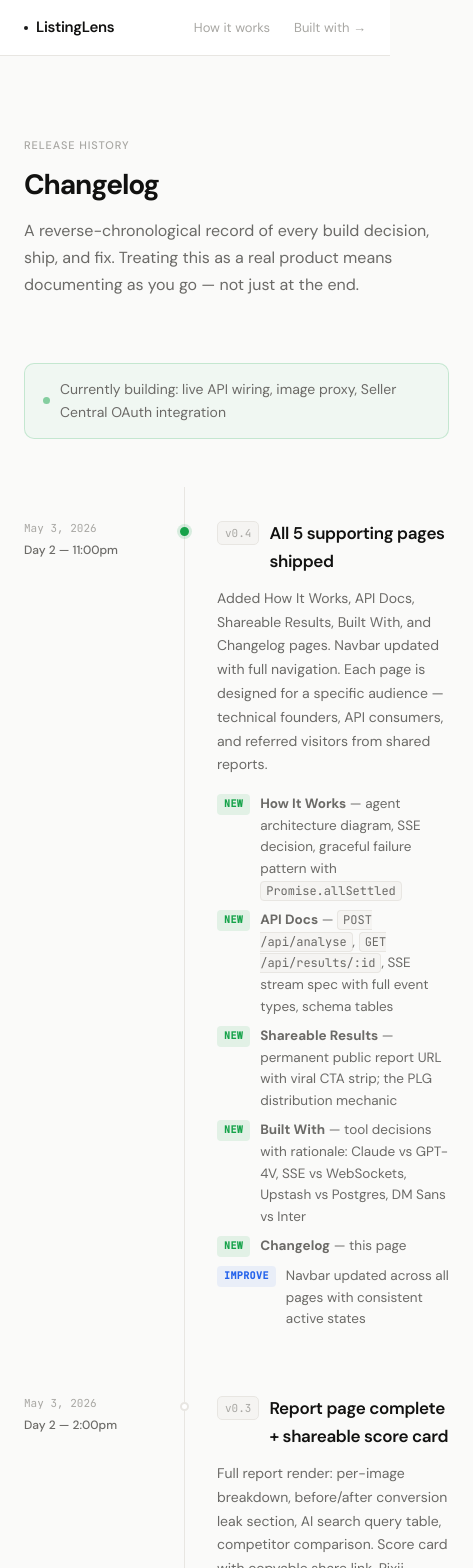
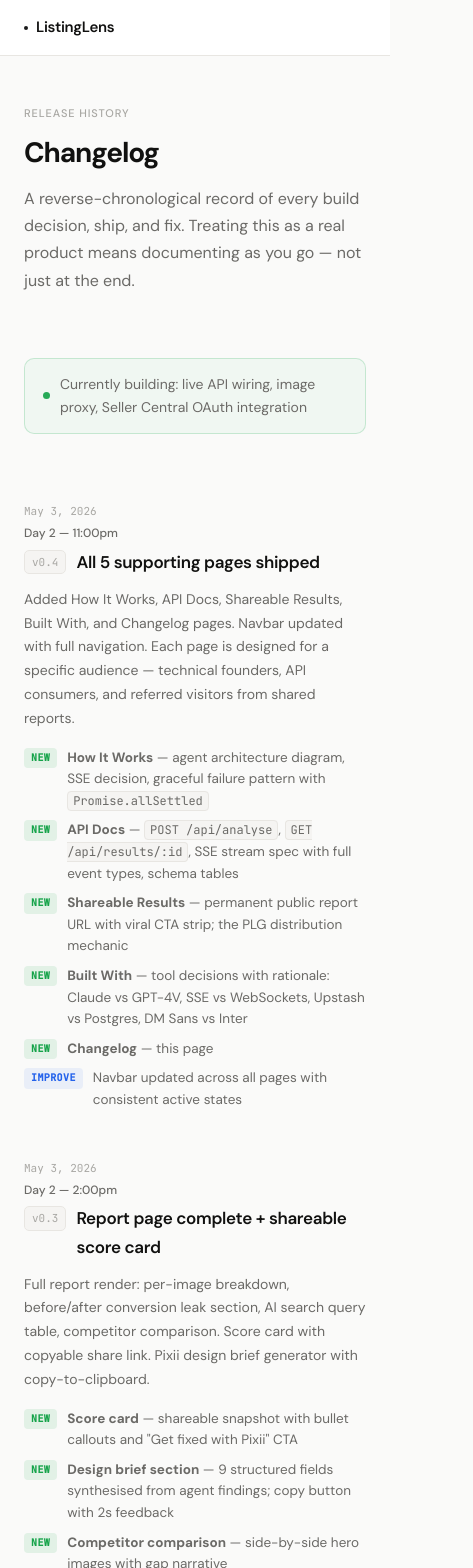
Before and after one commit to nikhiilraj/ListingLens, a Next.js app: page /changelog in a window 390 px wide. Shown: the top 1568 px of the page, 473 px wide, since content can reach past the window. Built offline with nearby package versions, Linux system fonts and the light colour scheme.

Commit message:
feat:responsive

```diff
--- a/app/built-with/page.tsx
+++ b/app/built-with/page.tsx
@@ -65,7 +65,7 @@ export default function BuiltWithPage() {
     <div style={{ minHeight: '100vh', display: 'flex', flexDirection: 'column' }}>
       <Nav />
 
-      <main style={{ maxWidth: 760, margin: '0 auto', padding: '80px 24px 120px', flex: 1 }}>
+      <main className="page-main" style={{ maxWidth: 760, margin: '0 auto', padding: '80px 24px 120px', flex: 1 }}>
 
         <div style={{ fontSize: 11, fontWeight: 500, letterSpacing: '0.08em', textTransform: 'uppercase', color: 'var(--text-tertiary)', marginBottom: 16, animation: 'fadeSlideUp 400ms ease forwards' }}>
           Stack transparency
--- a/app/changelog/page.tsx
+++ b/app/changelog/page.tsx
@@ -79,7 +79,7 @@ export default function ChangelogPage() {
     <div style={{ minHeight: '100vh', display: 'flex', flexDirection: 'column' }}>
       <Nav />
 
-      <main style={{ maxWidth: 680, margin: '0 auto', padding: '80px 24px 120px', flex: 1 }}>
+      <main className="page-main" style={{ maxWidth: 680, margin: '0 auto', padding: '80px 24px 120px', flex: 1 }}>
 
         <div style={{ fontSize: 11, fontWeight: 500, letterSpacing: '0.08em', textTransform: 'uppercase', color: 'var(--text-tertiary)', marginBottom: 16, animation: 'fadeSlideUp 400ms ease forwards' }}>
           Release history
@@ -111,6 +111,7 @@ export default function ChangelogPage() {
           {ENTRIES.map((entry, idx) => (
             <div
               key={idx}
+              className="timeline-row"
               style={{
                 display: 'grid',
                 gridTemplateColumns: '160px 1fr',
@@ -119,9 +120,9 @@ export default function ChangelogPage() {
               }}
             >
               {/* Left: date + dot */}
-              <div style={{ padding: '32px 32px 32px 0', position: 'relative' }}>
+              <div className="timeline-left-col" style={{ padding: '32px 32px 32px 0', position: 'relative' }}>
                 {idx < ENTRIES.length - 1 && (
-                  <div style={{ position: 'absolute', right: -1, top: 44, bottom: 0, width: 1, background: 'var(--border)' }} />
+                  <div className="timeline-line-el" style={{ position: 'absolute', right: -1, top: 44, bottom: 0, width: 1, background: 'var(--border)' }} />
                 )}
                 <div style={{ fontFamily: 'var(--font-jetbrains-mono)', fontSize: 11, color: 'var(--text-tertiary)', marginBottom: 4 }}>
                   {entry.date}
@@ -129,7 +130,7 @@ export default function ChangelogPage() {
                 <div style={{ fontSize: 12, fontWeight: 500, color: 'var(--text-secondary)' }}>
                   {entry.dayLabel}
                 </div>
-                <div style={{
+                <div className="timeline-dot-el" style={{
                   position: 'absolute',
                   right: -5, top: 40,
                   width: 9, height: 9,
@@ -142,7 +143,7 @@ export default function ChangelogPage() {
               </div>
 
               {/* Right: content */}
-              <div style={{ padding: '32px 0 32px 32px', borderLeft: idx < ENTRIES.length - 1 ? '1px solid var(--border)' : 'none' }}>
+              <div className="timeline-right-col" style={{ padding: '32px 0 32px 32px', borderLeft: idx < ENTRIES.length - 1 ? '1px solid var(--border)' : 'none' }}>
                 <div style={{ display: 'flex', alignItems: 'flex-start', gap: 10, marginBottom: 12 }}>
                   <span style={{ fontFamily: 'var(--font-jetbrains-mono)', fontSize: 11, color: 'var(--text-tertiary)', background: 'var(--surface)', border: '1px solid var(--border)', borderRadius: 5, padding: '2px 7px', flexShrink: 0, marginTop: 2 }}>
                     {entry.version}
--- a/app/globals.css
+++ b/app/globals.css
@@ -268,3 +268,77 @@ body {
 .url-input::placeholder {
   color: var(--text-secondary);
 }
+
+/* ── Responsive ──────────────────────────────────────────────────────── */
+@media (max-width: 640px) {
+  /* Page main: reduce top padding */
+  .page-main { padding-top: 48px !important; }
+
+  /* Changelog timeline: collapse to single column */
+  .timeline-row { grid-template-columns: 1fr !important; }
+  .timeline-left-col { padding: 20px 0 4px !important; }
+  .timeline-line-el { display: none !important; }
+  .timeline-dot-el { display: none !important; }
+  .timeline-right-col { padding: 0 0 28px !important; border-left: none !important; }
+
+  /* How it works: 4-col agent grid → 2-col */
+  .how-agent-grid { grid-template-columns: repeat(2, 1fr) !important; }
+
+  /* Built with stack table: collapse to single column */
+  .stack-table-row { grid-template-columns: 1fr !important; }
+  .stack-table-row.header { display: none !important; }
+  .stack-col { padding: 4px 0 !important; }
+  .stack-col:first-child { padding-top: 14px !important; }
+  .stack-col:last-child { padding-bottom: 14px !important; }
+}
+
+@media (max-width: 540px) {
+  /* Competitor comparison: stack vertically */
+  .competitor-grid { grid-template-columns: 1fr !important; }
+
+  /* AI search visibility summary: stack */
+  .ai-search-header {
+    flex-direction: column !important;
+    align-items: flex-start !important;
+    gap: 12px !important;
+  }
+
+  /* Results page agent score cards: 2-col */
+  .results-agent-grid { grid-template-columns: repeat(2, 1fr) !important; }
+}
+
+@media (max-width: 480px) {
+  /* Hide nav links on very small screens */
+  .nav-links { display: none !important; }
+
+  /* Hero section: reduce top/bottom padding */
+  .hero-section-inner {
+    padding-top: 48px !important;
+    padding-bottom: 36px !important;
+  }
+
+  /* Score display: scale down */
+  .score-number-big { font-size: 56px !important; }
+  .score-grade-big { font-size: 32px !important; }
+
+  /* Section cards with 32px padding: reduce on mobile */
+  .section-card-sm { padding: 20px 18px 24px !important; }
+
+  /* Nav results variant: tighten CTA */
+  .nav-cta { padding: 0 10px !important; font-size: 12px !important; }
+  .share-btn { padding: 0 10px !important; font-size: 12px !important; }
+
+  /* URL input: stack input + button vertically */
+  .url-input-row { flex-direction: column !important; }
+  .url-input-row input { width: 100% !important; }
+  .url-input-row button { width: 100% !important; }
+}
+
+@media (max-width: 400px) {
+  /* Extra small: 4-col grid → 1-col */
+  .how-agent-grid { grid-template-columns: 1fr !important; }
+
+  /* Further scale down score */
+  .score-number-big { font-size: 44px !important; }
+  .score-grade-big { font-size: 26px !important; }
+}
--- a/app/how-it-works/page.tsx
+++ b/app/how-it-works/page.tsx
@@ -42,7 +42,7 @@ export default function HowItWorksPage() {
     <div style={{ minHeight: '100vh', display: 'flex', flexDirection: 'column' }}>
       <Nav />
 
-      <main style={{ maxWidth: 820, margin: '0 auto', padding: '80px 24px 120px', flex: 1 }}>
+      <main className="page-main" style={{ maxWidth: 820, margin: '0 auto', padding: '80px 24px 120px', flex: 1 }}>
 
         <div style={{ fontSize: 11, fontWeight: 500, letterSpacing: '0.08em', textTransform: 'uppercase', color: 'var(--text-tertiary)', marginBottom: 16, animation: 'fadeSlideUp 400ms ease forwards' }}>
           Technical overview
@@ -97,7 +97,7 @@ export default function HowItWorksPage() {
             <div style={{ display: 'flex', justifyContent: 'center', margin: '8px 0', color: 'var(--text-tertiary)', fontSize: 16 }}>↓</div>
 
             {/* Agent cards */}
-            <div style={{ display: 'grid', gridTemplateColumns: 'repeat(4, 1fr)', gap: 10, marginBottom: 10 }}>
+            <div className="how-agent-grid" style={{ display: 'grid', gridTemplateColumns: 'repeat(4, 1fr)', gap: 10, marginBottom: 10 }}>
               {[
                 { name: 'Visual auditor', api: 'Claude Sonnet', detail: 'vision + rubric' },
                 { name: 'Review intelligence', api: 'Firecrawl', detail: 'NLP + gap mapping' },
@@ -290,7 +290,8 @@ export default function HowItWorksPage() {
           <SectionLabel>Decisions</SectionLabel>
           <h2 style={{ fontSize: 22, fontWeight: 600, letterSpacing: '-0.025em', color: 'var(--text-primary)', marginBottom: 20 }}>Key architectural choices</h2>
 
-          <table style={{ width: '100%', borderCollapse: 'collapse', marginBottom: 24 }}>
+          <div style={{ overflowX: 'auto', WebkitOverflowScrolling: 'touch' }}>
+          <table style={{ width: '100%', minWidth: 560, borderCollapse: 'collapse', marginBottom: 24 }}>
             <thead>
               <tr>
                 {['Decision', 'Chose', 'Rejected', 'Reason'].map(h => (
@@ -318,6 +319,7 @@ export default function HowItWorksPage() {
               ))}
             </tbody>
           </table>
+          </div>
         </section>
 
       </main>
--- a/app/results/[id]/page.tsx
+++ b/app/results/[id]/page.tsx
@@ -151,7 +151,7 @@ export default async function ResultsPage({ params }: { params: Promise<{ id: st
     <div style={{ minHeight: '100vh', display: 'flex', flexDirection: 'column' }}>
       <Nav variant="results" />
 
-      <main style={{ maxWidth: 760, margin: '0 auto', padding: '56px 24px 120px' }}>
+      <main className="page-main" style={{ maxWidth: 760, margin: '0 auto', padding: '56px 24px 120px' }}>
 
         {/* Share strip */}
         <div style={{
@@ -222,8 +222,8 @@ export default async function ResultsPage({ params }: { params: Promise<{ id: st
         {/* Score */}
         <div style={{ textAlign: 'center', padding: '40px 0 32px', opacity: 0, animation: 'fadeSlideUp 400ms 60ms ease forwards' }}>
           <div>
-            <span style={{ fontSize: 80, fontWeight: 700, letterSpacing: '-0.04em', lineHeight: 1, color: scoreColor(SCORE) }}>{SCORE}</span>
-            <span style={{ fontSize: 36, fontWeight: 500, color: scoreColor(SCORE) }}> {scoreGrade(SCORE)}</span>
+            <span className="score-number-big" style={{ fontSize: 80, fontWeight: 700, letterSpacing: '-0.04em', lineHeight: 1, color: scoreColor(SCORE) }}>{SCORE}</span>
+            <span className="score-grade-big" style={{ fontSize: 36, fontWeight: 500, color: scoreColor(SCORE) }}> {scoreGrade(SCORE)}</span>
           </div>
           <p style={{ fontSize: 15, color: 'var(--text-secondary)', marginTop: 8, marginBottom: 24 }}>
             {resultPayload?.report?.verdict ?? "Strong hero image. Infographics are costing you conversions on mobile."}
@@ -243,7 +243,7 @@ export default async function ResultsPage({ params }: { params: Promise<{ id: st
         </div>
 
         {/* Agent score cards */}
-        <div style={{ display: 'grid', gridTemplateColumns: 'repeat(4, 1fr)', gap: 12, marginBottom: 48, opacity: 0, animation: 'fadeSlideUp 400ms 120ms ease forwards' }}>
+        <div className="results-agent-grid" style={{ display: 'grid', gridTemplateColumns: 'repeat(4, 1fr)', gap: 12, marginBottom: 48, opacity: 0, animation: 'fadeSlideUp 400ms 120ms ease forwards' }}>
           {AGENT_NAMES.map((name, i) => (
             <div key={i} style={{ background: 'var(--white)', border: '0.5px solid var(--border)', borderRadius: 10, padding: 16 }}>
               <div style={{ fontSize: 12, color: 'var(--text-tertiary)', marginBottom: 6, fontWeight: 500 }}>{name}</div>
@@ -350,7 +350,7 @@ export default async function ResultsPage({ params }: { params: Promise<{ id: st
             Competitor comparison
           </div>
           <div style={{ background: 'var(--white)', border: '0.5px solid var(--border)', borderRadius: 12, padding: 24 }}>
-            <div style={{ display: 'grid', gridTemplateColumns: '1fr 1fr', gap: 20, marginBottom: 20 }}>
+            <div className="competitor-grid" style={{ display: 'grid', gridTemplateColumns: '1fr 1fr', gap: 20, marginBottom: 20 }}>
               {(['Your hero', 'Top competitor'] as const).map((label, i) => {
                 const imgUrl = i === 0
                   ? resultPayload?.product?.images?.[0]
--- a/components/Nav.tsx
+++ b/components/Nav.tsx
@@ -45,7 +45,7 @@ export default function Nav({ variant = 'default' }: NavProps) {
       </Link>
 
       {variant === 'default' && (
-        <div style={{ display: 'flex', alignItems: 'center', gap: 24 }}>
+        <div className="nav-links" style={{ display: 'flex', alignItems: 'center', gap: 24 }}>
           {NAV_LINKS.map(link => (
             <Link
               key={link.href}
```
Also changed, not shown: components/home/HomeClient.tsx (+10 -10 lines).
